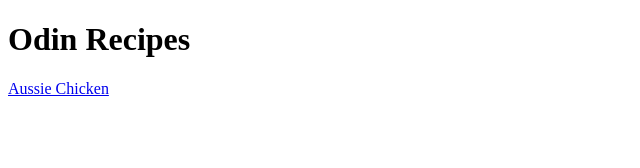
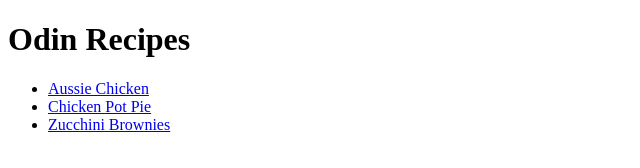
Before and after one commit to Tinashe87/odin-recipes, a plain HTML site: page index.html in a window 1280 px wide. Shown: the whole page, without its empty margins (0-640 px from the left). Drawn offline with Linux system fonts and the light colour scheme.

Commit message:
add 2 links to recipes dir

```diff
--- a/index.html
+++ b/index.html
@@ -5,6 +5,10 @@
     </head>
     <body>
         <h1>Odin Recipes</h1>
-        <a href="recipes/aussie-chicken.html">Aussie Chicken</a>
+        <ul>
+        <li><a href="recipes/aussie-chicken.html">Aussie Chicken</a></li>
+        <li><a href="recipes/chicken-pot-pie.html">Chicken Pot Pie</a></li>
+        <li><a href="recipes/zucchini-brownies.html">Zucchini Brownies</a></li>
+        </ul>
     </body>
 </html>
```
